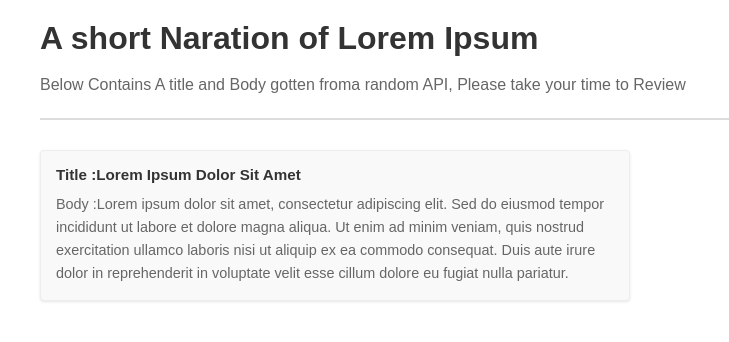
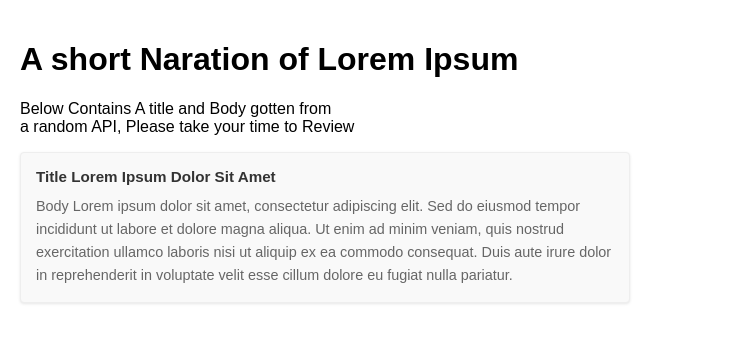
Before and after one commit to acciojob/lorem-redux-handesaurabh, a React app: page / in a window 1280 px wide. Shown: the top 342 px of the page, without its empty margins (0-729 px from the left). Built offline with nearby package versions, Linux system fonts and the light colour scheme; no server answers.

Commit message:
Update App.js

```diff
--- a/src/components/App.js
+++ b/src/components/App.js
@@ -12,23 +12,39 @@ const App = () => {
   }, [dispatch]);
 
   return (
-    <div className="app">
-      <div className="header">
-        <h1 data-testid="intro-text">A short Naration of Lorem Ipsum</h1>
-        <p data-testid="subtitle">Below Contains A title and Body gotten froma random API, Please take your time to Review</p>
+    <div className="page">
+      <div className="card">
+        <h1 className="main-title">A short Naration of Lorem Ipsum</h1>
+        <p className="subtitle">
+          Below Contains A title and Body gotten from<br />
+          a random API, Please take your time to Review
+        </p>
+
+        {loading && (
+          <h4 data-testid="loading" className="loading-text">
+            Loading posts...
+          </h4>
+        )}
+
+        {error && (
+          <div data-testid="error" className="error-text">
+            Error: {error}
           </div>
-
-      {loading && <h4 data-testid="loading">Loading posts...</h4>}
-
-      {error && <div data-testid="error">Error: {error}</div>}
+        )}
 
         {!loading && !error && (
-        <ul className="posts-list grid-container">
+          <ul className="grid-container">
             {data && data.length > 0 ? (
-            data.map((post, index) => (
+              data.slice(0, 6).map((post, index) => (
                 <li key={index} className="grid-item" data-testid="post-item">
-                <h4 className="title" data-testid="post-title">Title :{post.title}</h4>
-                <p className="body" data-testid="post-body">Body :{post.body}</p>
+                  <p className="title">
+                    <span className="label">Title </span>
+                    {post.title}
+                  </p>
+                  <p className="body" data-testid="post-body">
+                    <span className="label">Body </span>
+                    {post.body}
+                  </p>
                 </li>
               ))
             ) : (
@@ -37,6 +53,7 @@ const App = () => {
           </ul>
         )}
       </div>
+    </div>
   );
 };
 
```
Lines whose indentation alone changed are shown as unchanged.
